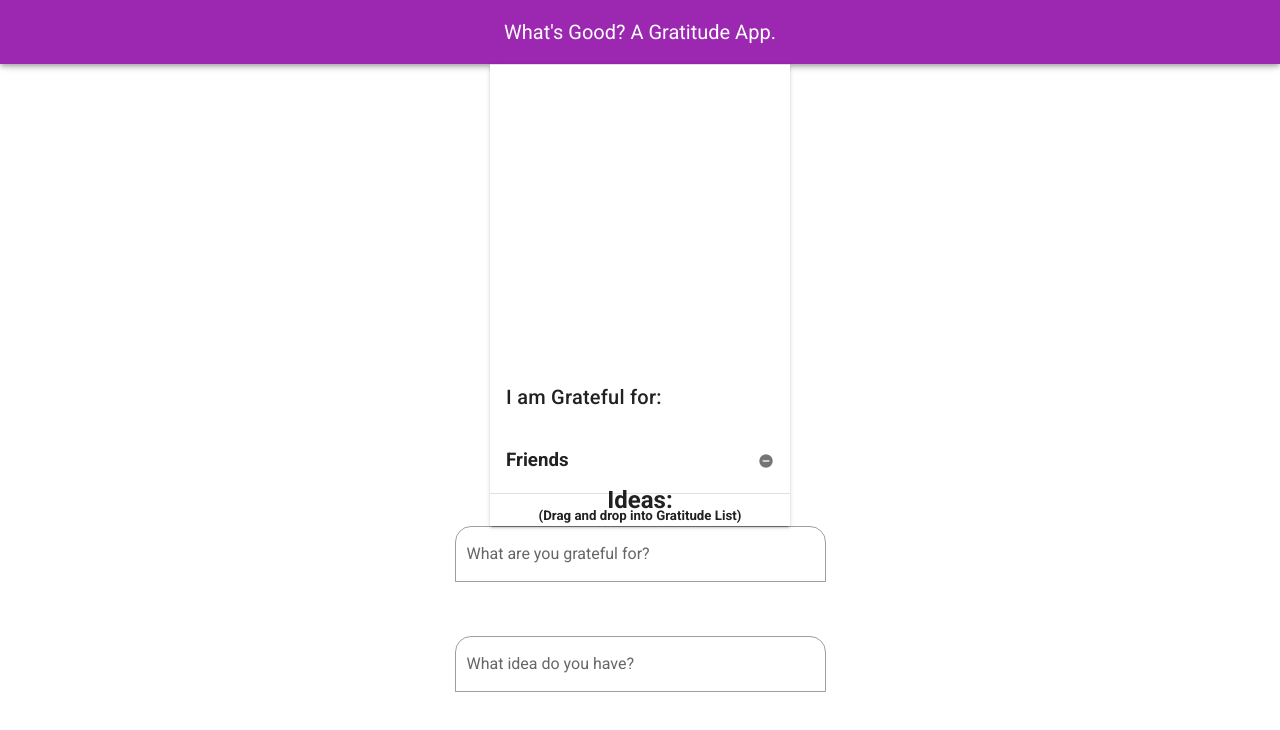
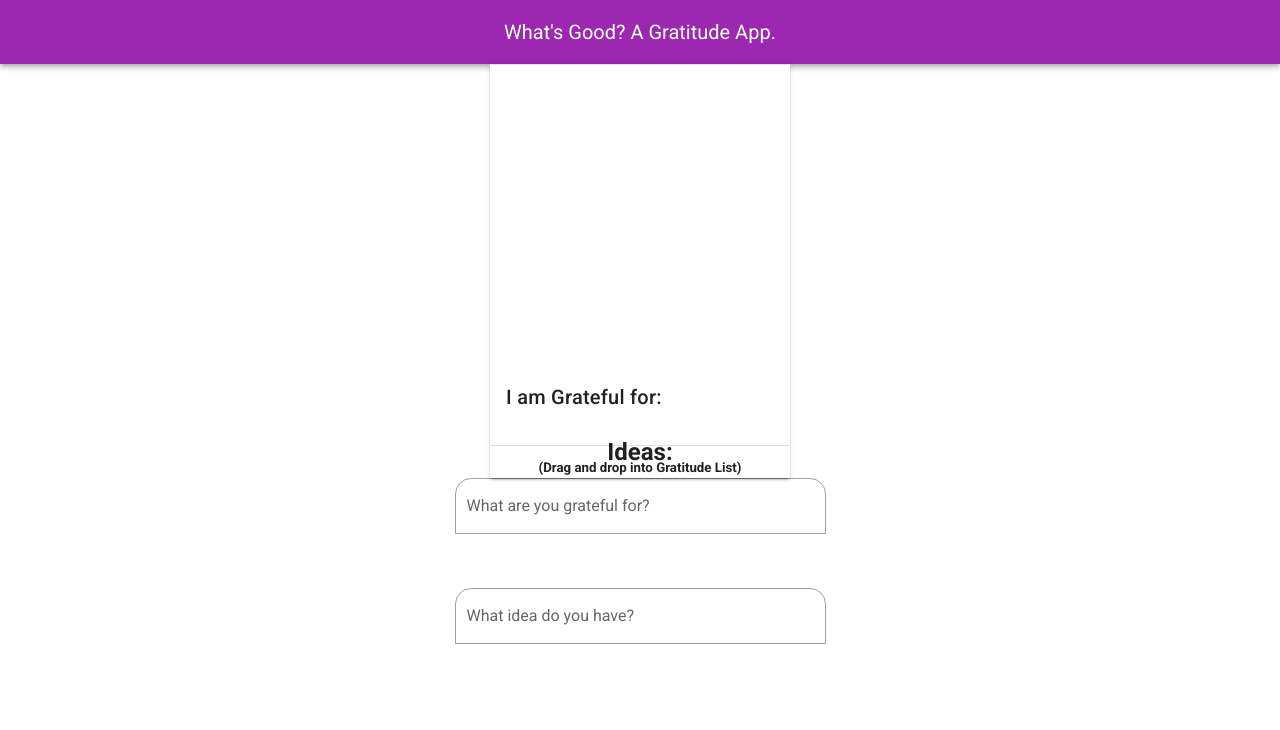
Before and after one commit to MichaelBurak/gratitude-app, a Vue app: page / in a window 1280 px wide. Shown: the top 730 px of the page. Built offline with nearby package versions, Linux system fonts and the light colour scheme.

Commit message:
removed default item

```diff
--- a/src/components/GratefulList.vue
+++ b/src/components/GratefulList.vue
@@ -102,7 +102,7 @@ import ItemForm from "./ItemForm"
   export default {
     data: () => ({
       items: [
-          {title:"Friends", list:1},
+        //   {title:"Friends", list:1},
         //   {title:"Drop Items Here:", list:2}
       ]
    }),
```
